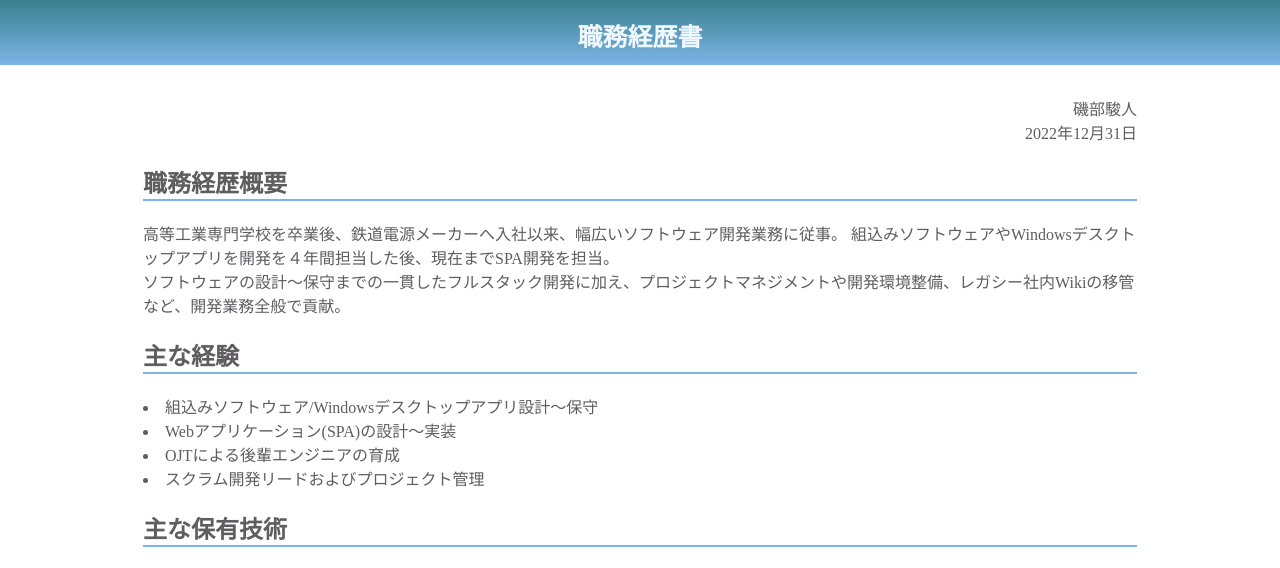
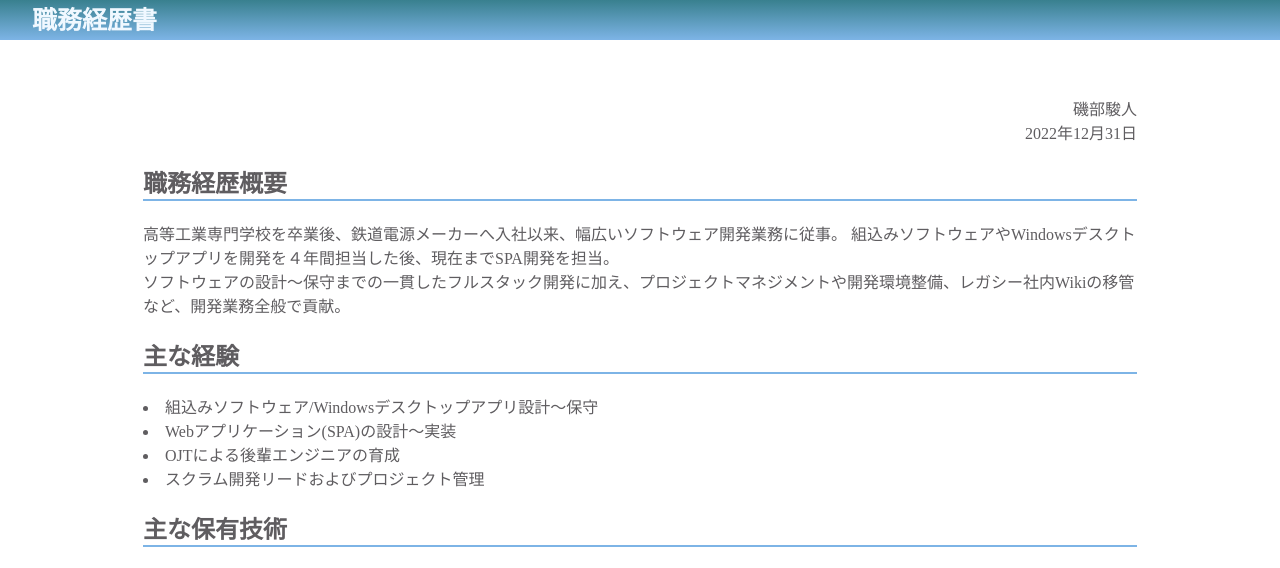
Before and after one commit to isobe-h/isobe-h.github.io, a plain HTML site: page index.html in a window 1280 px wide. Shown: the top 568 px of the page. Drawn offline with Linux system fonts and the light colour scheme.

Commit message:
ヘッダーを追従させないよう変更

```diff
--- a/index.html
+++ b/index.html
@@ -12,15 +12,12 @@
   </head>
   <body>
     <header>
-      <div class="container">
-        <div class="header-left">
+      <div class="header">
         <h1 class="logo">
           <a href="https://github.com/isobe-h">職務経歴書</a>
         </h1>
       </div>
-      </div>
     </header>
-    <div class="lesson-wrapper">
     <div class="container">
       <div class="heading">
         <p style="text-align: right">磯部駿人<br />2022年12月31日</p>
@@ -198,9 +195,7 @@
           >
         </dd>
         <dt>LeetCode</dt>
-          <dd>
-            アルゴリズムとPythonの学習を兼ねて、定期的に問題を解いています
-          </dd>
+        <dd>アルゴリズムとPythonの学習を兼ねて、定期的に問題を解いています</dd>
         <a class="leet" href="https://leetcode.com/poipoi0/">
           <img
             src="https://leetcard.jacoblin.cool/poipoi0?theme=light&amp;&amp;ext=activity"
@@ -208,6 +203,5 @@
         /></a>
       </div>
     </div>
-    </div>
   </body>
 </html>
--- a/stylesheet.css
+++ b/stylesheet.css
@@ -10,10 +10,6 @@ body {
 }
 a {
   text-decoration: none;
-}
-.logo {
-  color: white;
-  font-size: 25px;
 }
 .container {
   width: 80%;
@@ -42,21 +38,24 @@ a {
 .btn:hover {
   opacity: 1;
 }
-
+.logo {
+  color: white;
+  font-size: 25px;
+  margin: auto 0;
+}
 header {
-  height: 65px;
+  height: 40px;
   width: 100%;
+  position: absolute;
   background: linear-gradient(rgba(35, 114, 130, 0.9), #7db4e6);
-  position: fixed;
-  top: 0;
-  z-index: 10;
 }
 
-.header-left a{
+.header a {
   color: aliceblue;
 }
-.header-left{
-  text-align: center;
+.header {
+  text-align: left;
+  margin-left: 2em;
 }
 dt {
   font-weight: bolder;
```
Lines whose indentation alone changed are shown as unchanged.
